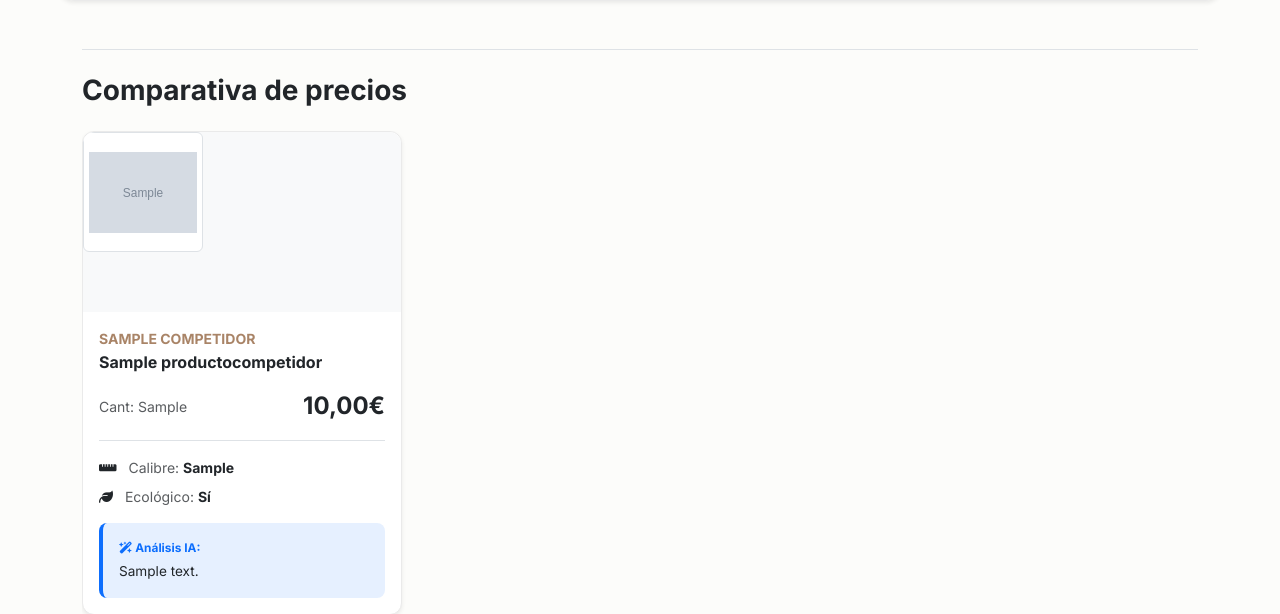
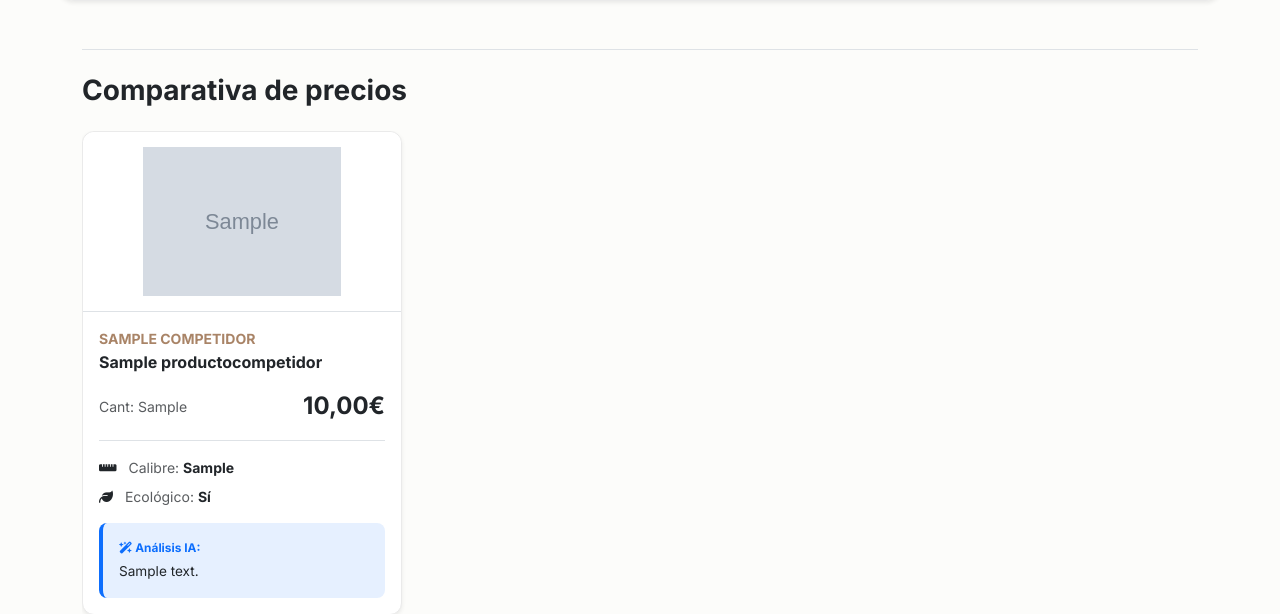
Before and after one commit to xbsanpan855-boop/TFG_SANBLAS, a Django app: page /producto/1/ in a window 1280 px wide. Shown: the part 777-1391 px from the top of the page. Run offline with Django 5.2, Linux system fonts and the light colour scheme; tables that the repository leaves empty hold one stand-in row (values such as "Sample post"); grey boxes marked "Sample" are stand-in pictures.

Commit message:
Espero que el ultimo commit de este archivo.

```diff
--- a/app/templates/app/producto_detalle.html
+++ b/app/templates/app/producto_detalle.html
@@ -69,18 +69,14 @@
                 {% for producto_competidor in comparativa_competidores %}
                     <div class="card shadow-sm flex-shrink-0" style="width: 320px; scroll-snap-align: start; border-radius: 12px; border: 1px solid var(--borde);">
 
-                        <div class="bg-light" style="height: 180px; border-radius: 12px 12px 0 0; overflow: hidden;">
+                        <div class="bg-white border-bottom d-flex align-items-center justify-content-center" style="height: 180px; border-radius: 12px 12px 0 0; overflow: hidden; padding: 15px;">
                             {% if producto_competidor.imagen_url %}
-                                <div class="img-competidor-contenedor rounded border bg-white mb-3"
-                                    style="width: 120px; height: 120px; overflow: hidden; display: flex; align-items: center; justify-content: center; padding: 5px;">
-                                    <img src="{{ producto_competidor.imagen_url }}"
-                                        alt="{{ producto_competidor.nombre }}"
-                                        class="img-fluid"
-                                        style="max-width: 100%; max-height: 100%; object-fit: contain; width: auto; height: auto;">
-                                </div>
+                                <img src="{{ producto_competidor.imagen_url }}"
+                                    alt="{{ producto_competidor.nombre }}"
+                                    class="img-fluid"
+                                    style="max-width: 100%; max-height: 100%; object-fit: contain; width: auto; height: auto;">
                             {% else %}
-                                <div class="rounded border bg-light d-flex align-items-center justify-content-center mb-3 text-muted small"
-                                    style="width: 120px; height: 120px;">
+                                <div class="rounded border bg-light d-flex align-items-center justify-content-center text-muted small w-100 h-100">
                                     Sin foto
                                 </div>
                             {% endif %}
```
